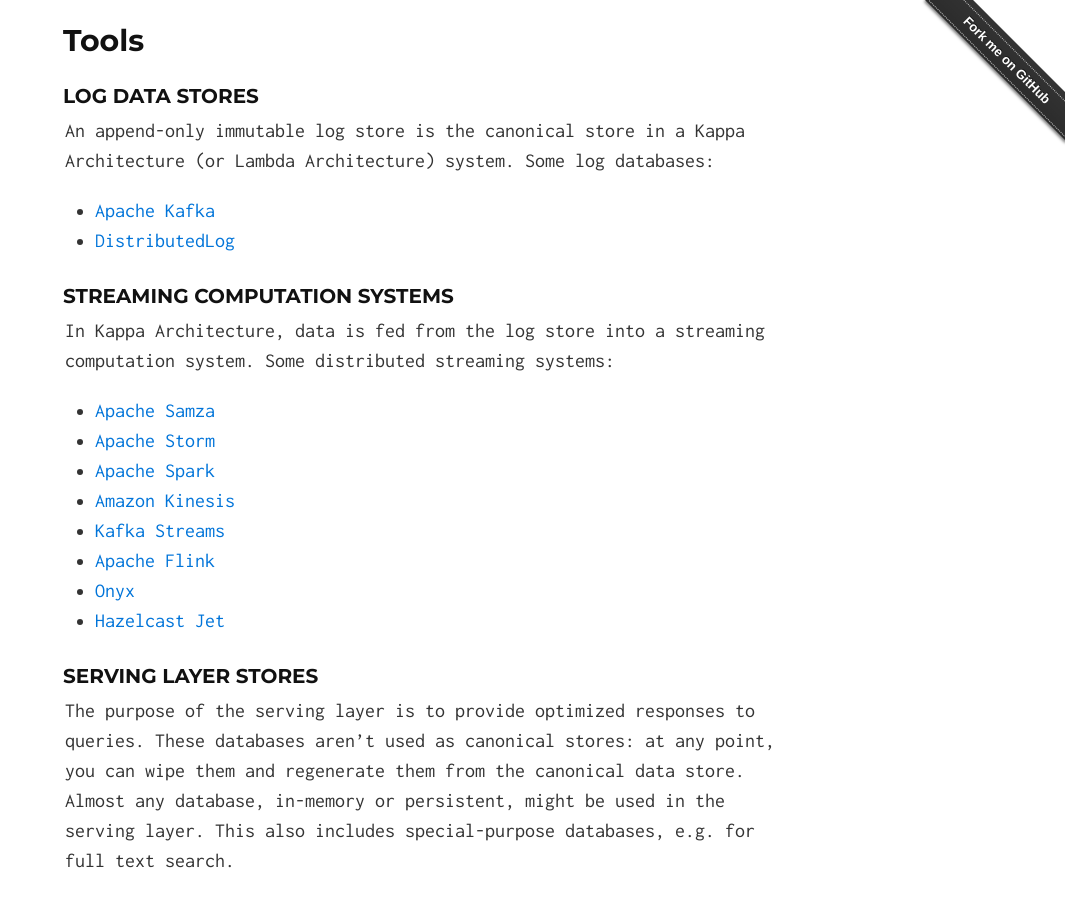
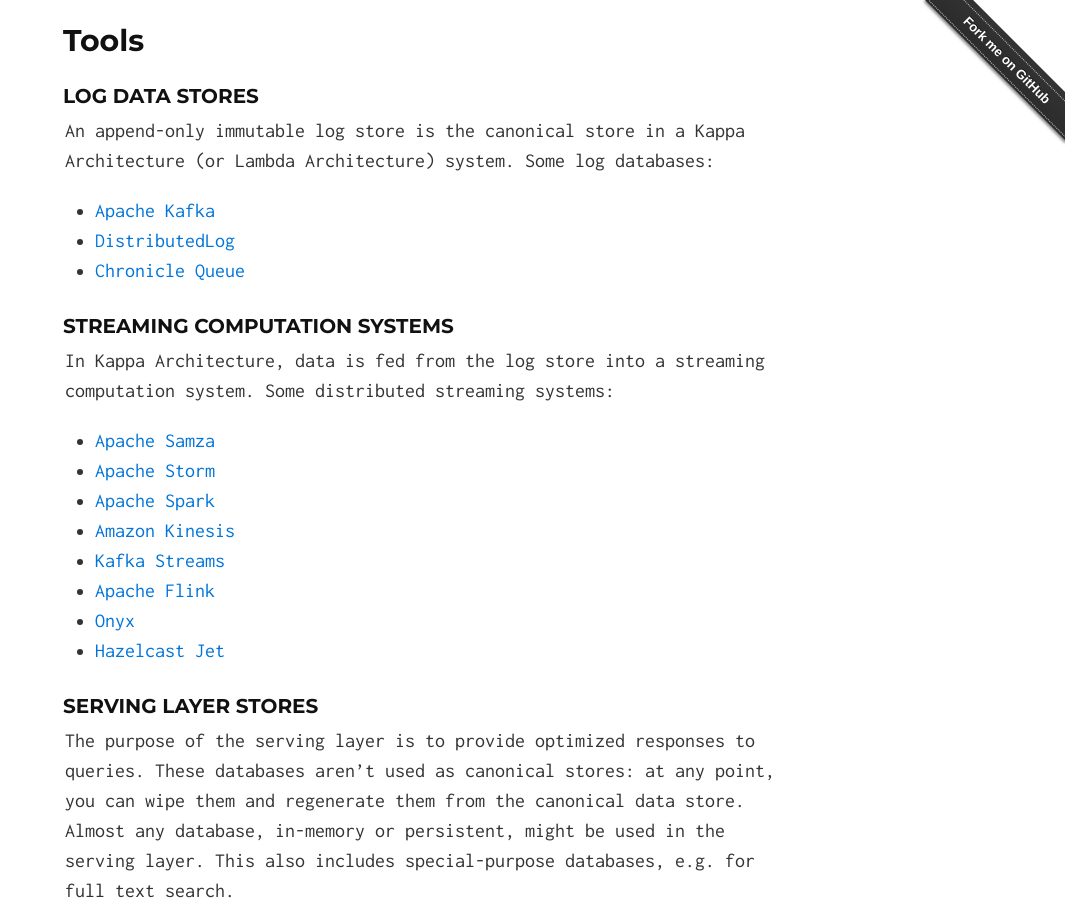
Before and after one commit to milinda/kappa-architecture.com, a Jekyll site: the page built from index.html, in a window 1280 px wide and 900 px high, scrolled down 1908 px. Shown: the whole window, without its empty margins (215-1280 px from the left). Built offline with Jekyll 4.4.1, drawn with Linux system fonts in a browser that asks for light colours.

Commit message:
Update index.md

```diff
--- a/_includes/index.md
+++ b/_includes/index.md
@@ -35,6 +35,7 @@ An append-only immutable log store is the canonical store in a Kappa Architectur
 
 * [Apache Kafka](http://kafka.apache.org/)
 * [DistributedLog](http://distributedlog.io/)
+* [Chronicle Queue](https://github.com/OpenHFT/Chronicle-Queue)
 
 ### Streaming computation systems
 
```
